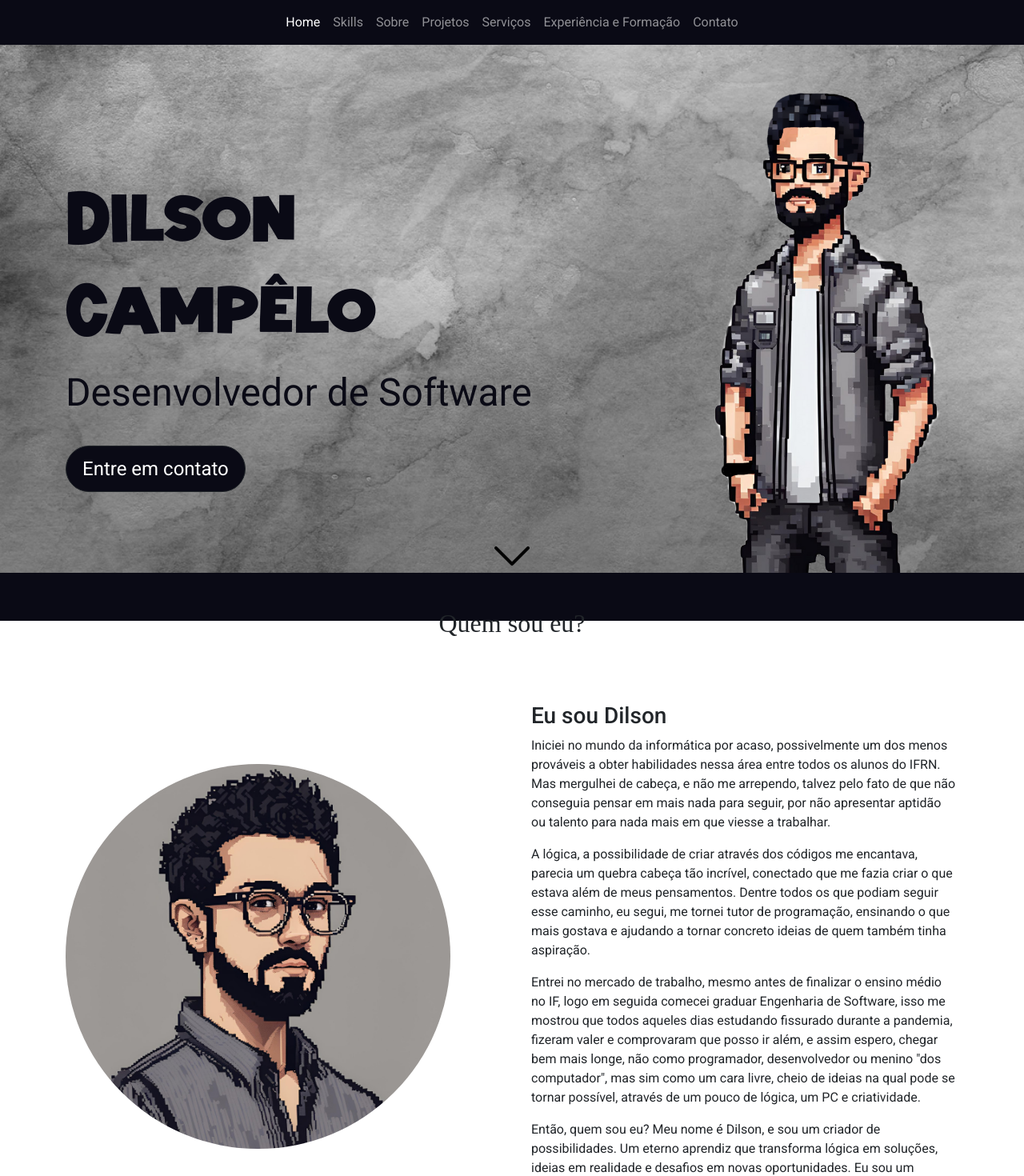
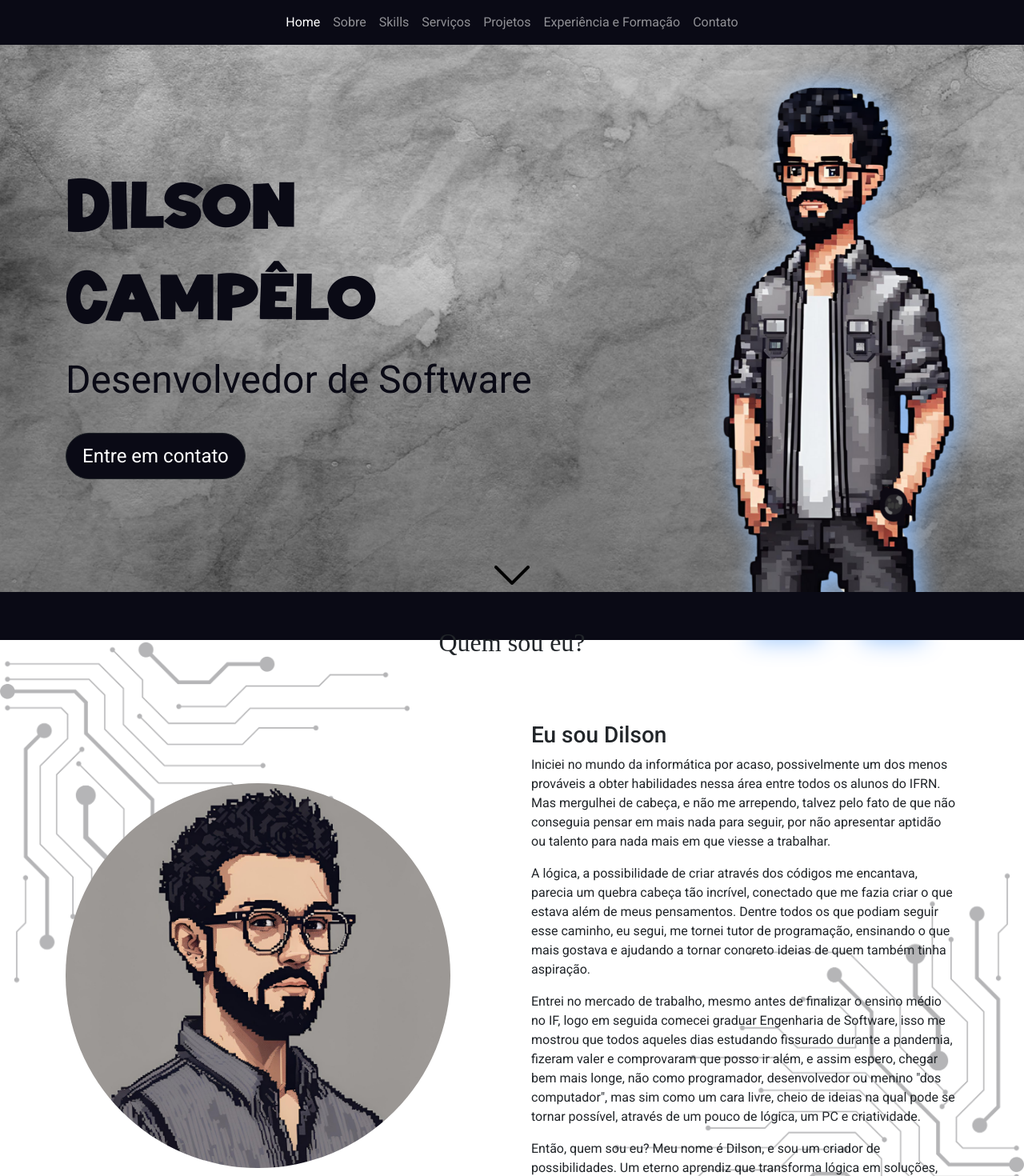
Before and after one commit to dilsoncampelo10/portfolio02, an Angular app: page / in a window 1280 px wide. Shown: the top 1470 px of the page at 80% size. Built offline with nearby package versions, Linux system fonts and the light colour scheme; a web font is replaced by a local one.

Commit message:
feature about

```diff
--- a/src/app/components/home/about/about.component.html
+++ b/src/app/components/home/about/about.component.html
@@ -17,7 +17,8 @@
 
     </section>
 
-
+    <img class="circuit" id="first_circuit" src="assets/img/background/circuit.png" alt="">
+    <img class="circuit" id="second_circuit" src="assets/img/background/circuit.png" alt="">
 
 
 
--- a/src/app/components/home/about/about.component.scss
+++ b/src/app/components/home/about/about.component.scss
@@ -20,3 +20,40 @@ h2{
 .about_me{
     width: 50%;
 }
+.circuit{
+    position: absolute;
+    width: 40%;
+    opacity: .1;
+    animation-name: shine;
+    animation-duration: 3s;
+    animation-iteration-count: infinite;
+    z-index: -10;
+}
+#first_circuit{
+    left: 0;
+    top: 0;
+}
+#second_circuit{
+    right: 0;
+    bottom: 0;
+    transform: rotate(180deg);
+}
+@keyframes shine {
+    0% {
+        opacity: .1;
+    }
+
+    25% {
+        opacity: .3;
+    }
+    50% {
+        opacity: .5;
+    }
+    75%{
+        opacity: .3;
+    }
+
+    100% {
+        opacity: .1;
+    }
+}
--- a/src/app/components/home/header/header.component.scss
+++ b/src/app/components/home/header/header.component.scss
@@ -1,5 +1,5 @@
 .header_area{
-    height: 90vh;
+    height: 100vh;
     position: relative;
     display: flex;
     align-items: center;
@@ -43,6 +43,10 @@ a{
 }
 .person{
     width: 70%;
+    filter: drop-shadow(5px 0 5px var(--primary-color));
+    animation-name: shine;
+    animation-duration: 7s;
+    animation-iteration-count: infinite;
 }
 .border_person_bottom{
     width: 100%;
@@ -64,3 +68,26 @@ a{
         margin: 0;
     }
 }
+
+@keyframes shine {
+    0% {
+        filter: drop-shadow(5px 0 5px var(--primary-color));
+    }
+
+    25% {
+        filter: drop-shadow(5px 0 15px rgb(240, 240, 194));
+    }
+    50% {
+        filter: drop-shadow(5px 0 30px rgb(182, 111, 111));
+    }
+    75%{
+        filter: drop-shadow(5px 0 15px rgb(143, 192, 255));
+    }
+    80%{
+        filter: drop-shadow(5px 0 5px rgb(179, 245, 179));
+    }
+
+    100% {
+        filter: drop-shadow(5px 0 5px var(--primary-color));
+    }
+}
--- a/src/app/components/home/service/service.component.html
+++ b/src/app/components/home/service/service.component.html
@@ -1,4 +1,4 @@
-<section class="service_area">
+<section class="service_area" id="service_area">
     <div class="container d-flex justify-content-center flex-column align-items-center">
         <h2 class="mt-4 title_section">Meus serviços</h2>
         <p>Serviços somente na modalidade home office</p>
--- a/src/app/components/home/skill/skill.component.html
+++ b/src/app/components/home/skill/skill.component.html
@@ -1,4 +1,4 @@
-<section class="skill_area" id="skill_area">
+<section class="skill_area" id="skill_area" #skill_area>
     <section class="container d-flex align-items-center">
         <div class="skills">
             <h2 class="title_section">Habilidades Técnicas</h2>
--- a/src/app/components/home/skill/skill.component.ts
+++ b/src/app/components/home/skill/skill.component.ts
@@ -11,10 +11,11 @@ import { skills } from '../../../data/skills';
 })
 export class SkillComponent {
   @ViewChild('description') descriptionElement!: ElementRef;
+  @ViewChild('skill_area') skillArea!: ElementRef;
   xp: number = 0;
 
   ngAfterViewInit() {
-    document.addEventListener('click', () => {
+    this.skillArea.nativeElement.addEventListener('click', () => {
       new Audio('assets/audios/elephant.mp3').play()
     }, { once: true });
   }
--- a/src/app/components/layouts/navbar/navbar.component.html
+++ b/src/app/components/layouts/navbar/navbar.component.html
@@ -10,18 +10,19 @@
             <a class="nav-link active" aria-current="page" href="#header_area">Home</a>
           </li>
           <li class="nav-item">
+            <a class="nav-link" href="#about_area">Sobre</a>
+          </li>
+          <li class="nav-item">
             <a class="nav-link" href="#skill_area">Skills</a>
 
           </li>
           <li class="nav-item">
-            <a class="nav-link" href="#">Sobre</a>
+            <a class="nav-link" href="#service_area">Serviços</a>
           </li>
           <li class="nav-item">
             <a class="nav-link" href="#">Projetos</a>
           </li>
-          <li class="nav-item">
-            <a class="nav-link" href="#">Serviços</a>
-          </li>
+
 
           <li class="nav-item">
             <a class="nav-link" href="#">Experiência e Formação</a>
--- a/src/app/components/layouts/navbar/navbar.component.scss
+++ b/src/app/components/layouts/navbar/navbar.component.scss
@@ -1,3 +1,8 @@
 .navbar{
     background-color: #0A0A15 !important;
+    position: fixed;
+    width: 100%;
+    left: 0;
+    top: 0;
+    z-index: 10;
 }
```
Also changed, not shown: public/assets/img/background/circuit.png (added), public/assets/img/me.png.
